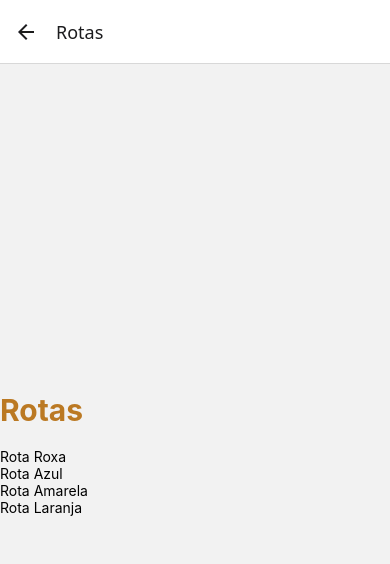
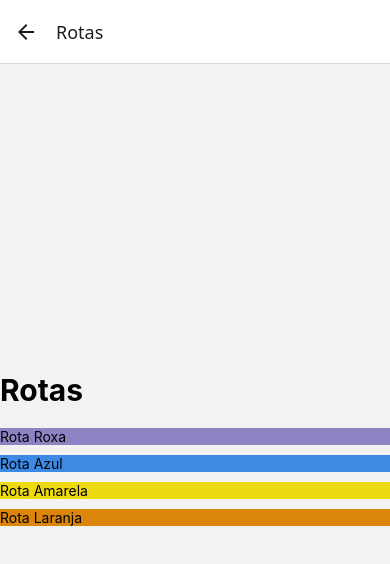
Before and after one commit to Kauanigonzaga/transporte-publico-mobile, a React Native app: screen /Rotas in a window 390 px wide. Shown: the top 564 px of the page. Built offline with nearby package versions, Linux system fonts and the light colour scheme; what react-native-responsive-fontsize would draw is missing.

Commit message:
botao rotas

```diff
--- a/src/telas/login/index.js
+++ b/src/telas/login/index.js
@@ -13,8 +13,8 @@ export default function Login() {
             <TextInput style={styles.input} placeholder="Senha" secureTextEntry />
             <TouchableOpacity
                 style={styles.botao}
-                onPress={() => navigation.navigate('HomeMotorista')}
-            >
+                onPress={() => navigation.navigate('HomeMotorista')}>
+
                 <Text style={styles.botaoTexto}>Acessar sistema</Text>
             </TouchableOpacity>
         </View>
--- a/src/telas/rotas/index.js
+++ b/src/telas/rotas/index.js
@@ -1,16 +1,19 @@
-import { View, Text }  from 'react-native';
+import { View, Text, TouchableOpacity, TextInput }  from 'react-native';
+import { useNavigation } from '@react-navigation/native';
 import styles from './styles.js';
-/*import botao from './botao/index.js';*/
-
 
 export default function Rotas() {
+    const navigation = useNavigation();
     return (
         <View style={styles.container}>
             <Text style={styles.titulo}>Rotas</Text>
-            <Text>Rota Roxa</Text>
-            <Text>Rota Azul</Text>
-            <Text>Rota Amarela</Text>
-            <Text>Rota Laranja</Text>
+
+                <TouchableOpacity >
+                <Text style={styles.botaoRoxo}>Rota Roxa</Text>
+                <Text style={styles.botaoAzul}>Rota Azul</Text>
+                <Text style={styles.botaoAmarelo}>Rota Amarela</Text>
+                <Text style={styles.botaoLaranja}>Rota Laranja</Text>
+            </TouchableOpacity>
         </View>
     );
 }
--- a/src/telas/rotas/styles.js
+++ b/src/telas/rotas/styles.js
@@ -4,12 +4,33 @@ const styles = {
         flex: 1,
         alingnItems: 'center',
         justifyContent: 'center',
+        color: '#1582e9',
     },
     titulo: {
         fontSize: 30,
         fontWeight: 'bold',
         marginBottom: 20,
-        color: '#bb7923',
+    },
+    botaoRoxo: {
+        backgroundColor: '#8e82c2',
+        alingnItems: 'center',
+        marginBottom: 10,
+
+    },
+    botaoAzul: {
+        backgroundColor: '#3c8ae4',
+        alingnItems: 'center',
+        marginBottom: 10,
+    },
+    botaoAmarelo:{
+        backgroundColor: '#edda0e',
+        alingnItems: 'center',
+        marginBottom: 10,
+    },
+    botaoLaranja:{
+        backgroundColor: '#dc850b',
+        alingnItems: 'center',
+        marginBottom: 10,
     },
 };
 
```
Also changed, not shown: src/telas/rotas/botao/index.js (deleted, +0 -19 lines), src/telas/rotas/botao/styles.js (deleted, +0 -23 lines).
